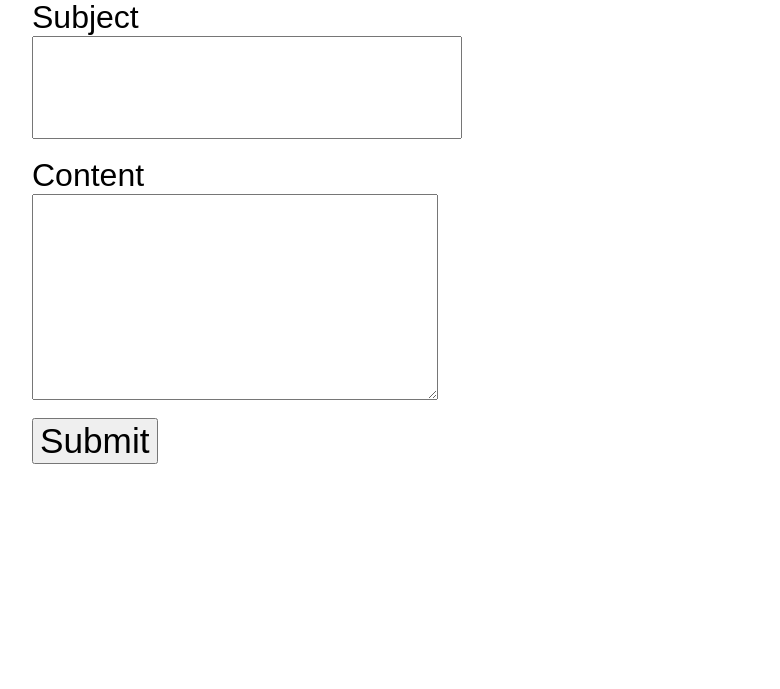
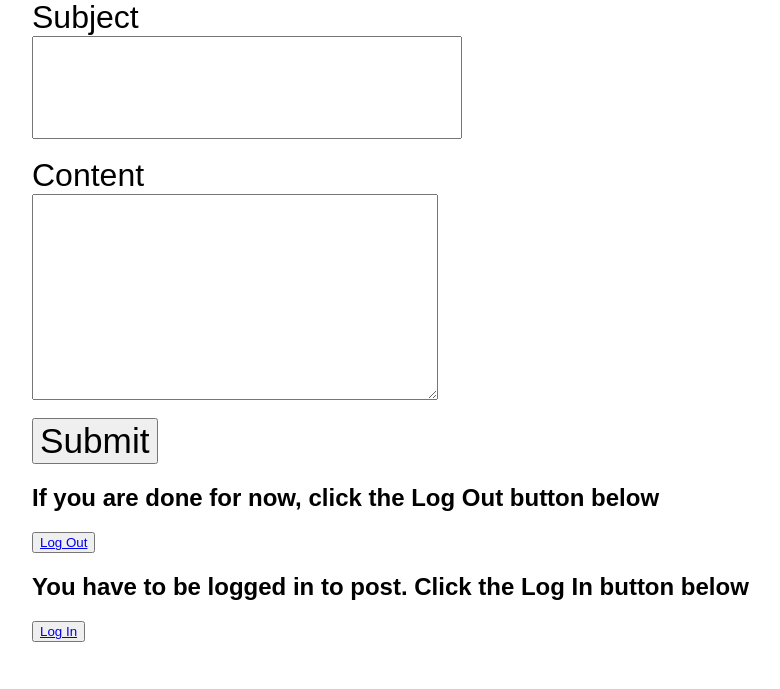
Before and after one commit to zhangtreefish/blog, a Python web app: template engineapp/templates/new_post.html in a window 1280 px wide. Shown: the part 111-800 px from the top of the page, without its empty margins (208-988 px from the left). Run offline with Jinja, Linux system fonts and the light colour scheme; the template is opened without the code that fills it, so the values that code supplies are empty.

Commit message:
Feat: add logout and login buttons

```diff
--- a/engineapp/templates/new_post.html
+++ b/engineapp/templates/new_post.html
@@ -13,4 +13,10 @@
 	<br>
 	<input type="submit">
 </form>
+<footer>
+	<h2> If you are done for now, click the Log Out button below </h2>
+	<button type='button'><a href={{"/blog/logout"}}> Log Out </a></button>
+	<h2> You have to be logged in to post. Click the Log In button below </h2>
+	<button type='button'><a href={{"/blog/login"}}> Log In </a></button>
+</footer>
 {% endblock %}
```
